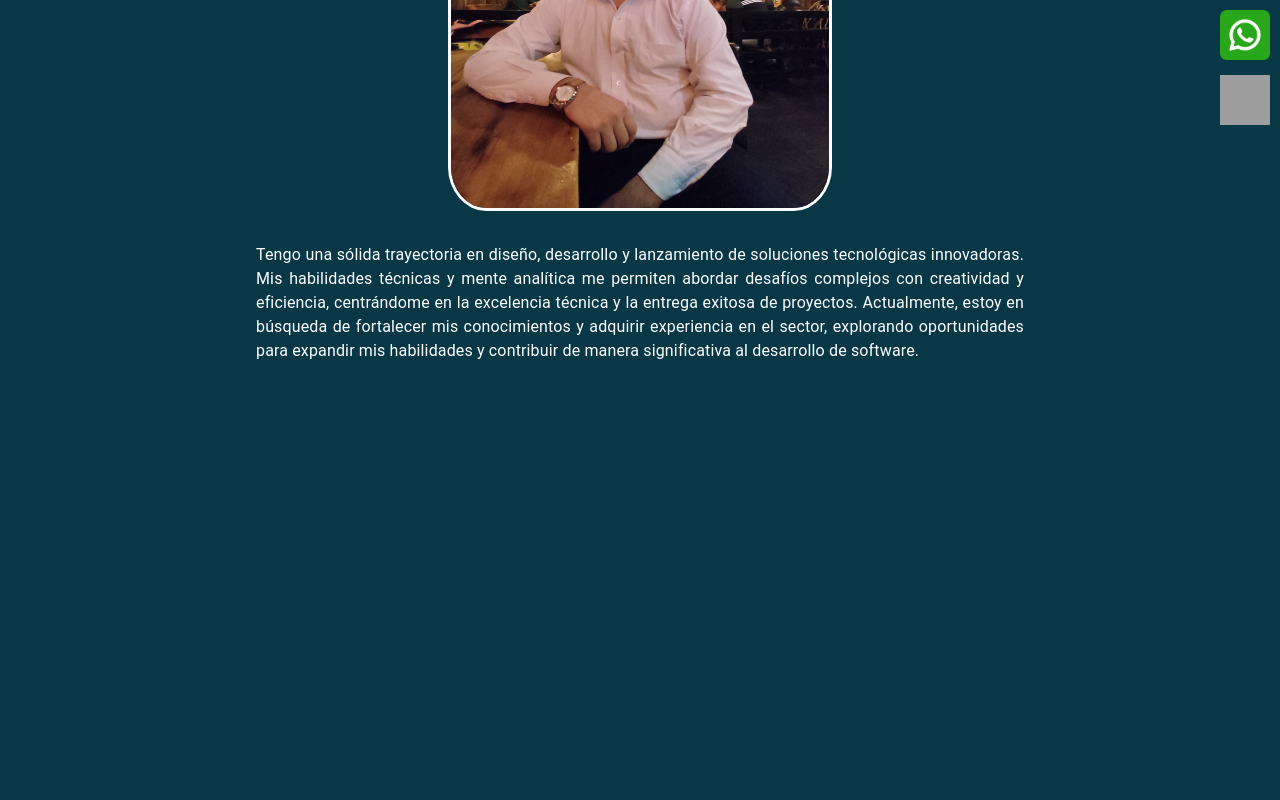
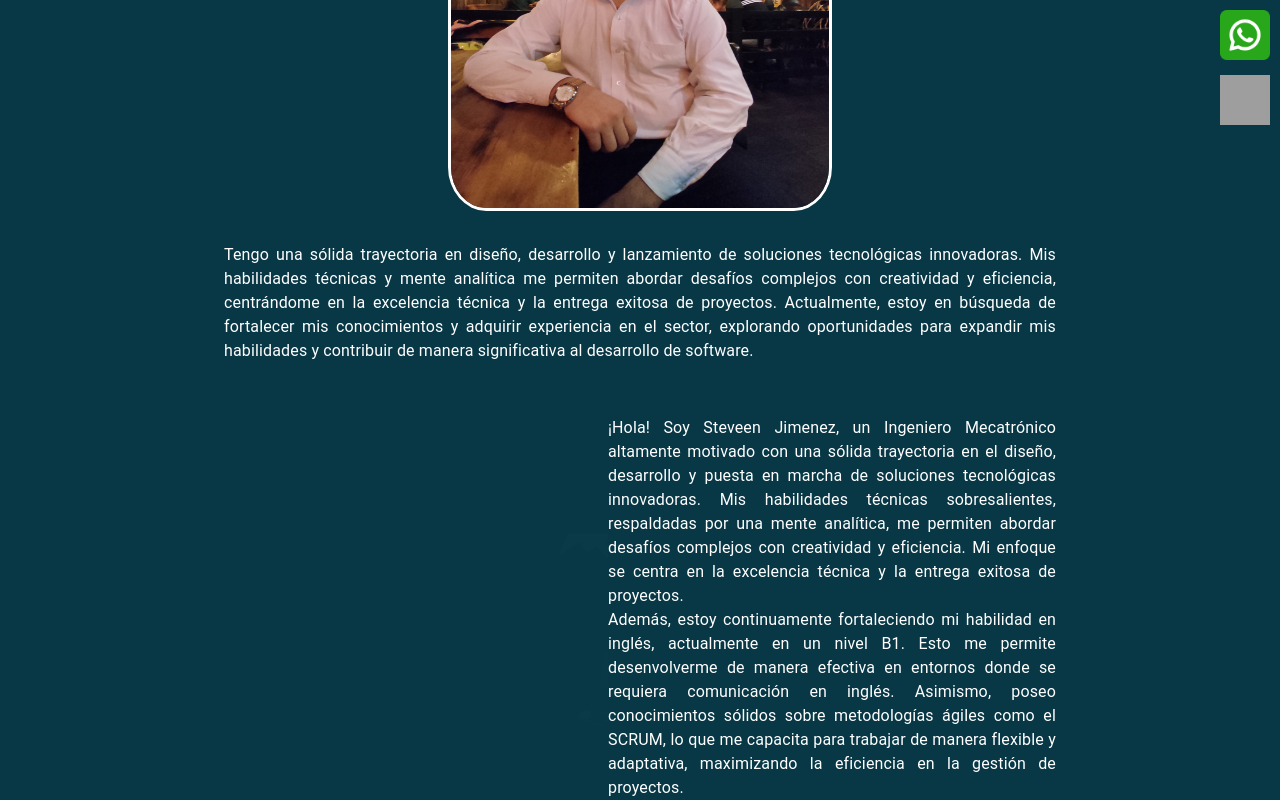
Before and after one commit to Stivenjimenez08/StevenPortfolio, a React app: page / in a window 1280 px wide. Shown: the part 420-1220 px from the top of the page. Before the commit the page ends 868 px from the top, so only its background shows below. Built offline with nearby package versions, Linux system fonts and the light colour scheme; grey boxes are pictures that could not be loaded; the HTML template or start-up script is replaced by a standard one.

Commit message:
se crea nuevo componente de redes sociales y de 'sobre mi', a la vez se les da estilos para que se vea correctamente en todos los break points

```diff
--- a/src/App.jsx
+++ b/src/App.jsx
@@ -1,15 +1,23 @@
+import { useState } from "react";
 import { AboutMe } from "./components/molecules/AboutMe/AboutMe";
+import { Home } from "./components/molecules/Home/Home";
 import { NavBar } from "./components/molecules/NavBar/NavBar";
 import { Network } from "./components/molecules/Network/Network";
 import './Style.css'
 
 export const App = ({ toggleTheme }) => {
+  const [isDarkTheme, setIsDarkTheme] = useState(true);
 
+  const toggleThemeWrapper = () => {
+    setIsDarkTheme(prevState => !prevState);
+    toggleTheme();
+  };
   return (
     <div className="contGlobal">
-      <NavBar toggleTheme={toggleTheme}/>
-      <AboutMe/>
+      <NavBar toggleTheme={toggleThemeWrapper}/>
+      <Home/>
       <Network/>
+      <AboutMe isDarkTheme={isDarkTheme}/>
     </div>
   );
 }
--- a/src/Languages/es.json
+++ b/src/Languages/es.json
@@ -7,7 +7,7 @@
     "profession": "Ingeniero mecatrónico",
     "home": "Tengo una sólida trayectoria en diseño, desarrollo y lanzamiento de soluciones tecnológicas innovadoras. Mis habilidades técnicas y mente analítica me permiten abordar desafíos complejos con creatividad y eficiencia, centrándome en la excelencia técnica y la entrega exitosa de proyectos. Actualmente, estoy en búsqueda de fortalecer mis conocimientos y adquirir experiencia en el sector, explorando oportunidades para expandir mis habilidades y contribuir de manera significativa al desarrollo de software.",
     "description": "¡Hola! Soy Steveen Jimenez, un Ingeniero Mecatrónico altamente motivado con una sólida trayectoria en el diseño, desarrollo y puesta en marcha de soluciones tecnológicas innovadoras. Mis habilidades técnicas sobresalientes, respaldadas por una mente analítica, me permiten abordar desafíos complejos con creatividad y eficiencia. Mi enfoque se centra en la excelencia técnica y la entrega exitosa de proyectos.",
-    "description2":"¡Hola! Soy Steveen Jimenez, un Ingeniero Mecatrónico altamente motivado con una sólida trayectoria en el diseño, desarrollo y puesta en marcha de soluciones tecnológicas innovadoras. Mis habilidades técnicas sobresalientes, respaldadas por una mente analítica, me permiten abordar desafíos complejos con creatividad y eficiencia. Mi enfoque se centra en la excelencia técnica y la entrega exitosa de proyectos.",
+    "description2":"Además, estoy continuamente fortaleciendo mi habilidad en inglés, actualmente en un nivel B1. Esto me permite desenvolverme de manera efectiva en entornos donde se requiera comunicación en inglés. Asimismo, poseo conocimientos sólidos sobre metodologías ágiles como el SCRUM, lo que me capacita para trabajar de manera flexible y adaptativa, maximizando la eficiencia en la gestión de proyectos.",
     "download":"Descargar CV"
 
 }
--- a/src/components/StyleComponent.css
+++ b/src/components/StyleComponent.css
@@ -13,19 +13,54 @@
     margin: 1rem 0 1rem 0;
     border: 3px solid white;
 }
+#description{text-align: justify;}
 #name{ margin-top: 1rem ; font-size:2rem; }
 #profession{font-size: 1.8rem; text-align: center;}
 .contentDescription{ width: 80vw; margin-top:1rem;}
-#description{text-align: justify;}
+.contentNetwork{
+    display: flex;
+    flex-direction: column;
+}
+.image-container {
+    position: relative;
+    display: inline-block;
+  }
+.image-name {
+    position: absolute;
+    top: 50%;
+    right: calc(100% + 10px);
+    transform: translateY(-50%);
+    background-color: rgba(0, 0, 0, 0.7);
+    color: white;
+    padding: 5px 10px;
+    border-radius: 5px;
+    opacity: 0;
+    transition: opacity 0.3s ease;
+  }
+.socialLink:hover + .image-name {
+    opacity: 1;
+  }
 
-/*.btnHv{} */
+.contentAboutMe{
+    margin-top: 2rem;
+    width: 90vw;
+    display: flex;
+    justify-content: center;
+    & .ContentAbout{
+        width: 35vw;
+    }
+    & .imgDevelop{
+        width: 35vw;
+    }
+}
+
 
 @media (max-width: 480px) {
     #name{ font-size:1.7rem; text-align: center;}
     #profession{font-size: 1.5rem; text-align: center;}
     .contentHome{
         width: 100vw;
-        height: 150vh;
+        height: 105vh;
         display: flex;
         flex-direction: column;
         align-items: center;
@@ -43,20 +78,20 @@
         height: 30px;
         margin-bottom: .5rem;
     }
-
-}
-
-@media (min-width: 481px) and (max-width: 767px) {
-    .contentHome{
-        width: 90vw;
-        height: 65vh;
+    .contentAboutMe{
+        margin-top: 2rem;
+        width: 100vw;
         display: flex;
         flex-direction: column;
+        justify-content: center;
         align-items: center;
-    }
-    .photo{
-        width: 40vw;
-        height: 35vh;
+        & .ContentAbout{
+            width: 80vw;
+            margin-top: 1rem;
+        }
+        & .imgDevelop{
+            width: 80vw;
+        }
     }
 }
 @media (min-width: 768px) and (max-width: 799px) {
@@ -94,6 +129,21 @@
         height: 40px;
         margin-bottom: .5rem;
     }
+    .contentAboutMe{
+        margin-top: 2rem;
+        width: 100vw;
+        display: flex;
+        justify-content: center;
+        align-items: center;
+        & .ContentAbout{
+            width: 40vw;
+            margin-top: 1rem;
+        }
+        & .imgDevelop{
+            width: 45vw;
+            height: 40vh;
+        }
+    }
 }
 @media (min-width: 800px) and (max-width: 899px) {
     .contentHome{
@@ -127,6 +177,21 @@
         width: 40px;
         height: 40px;
         margin-bottom: .5rem;
+    }
+    .contentAboutMe{
+        margin-top: 2rem;
+        width: 100vw;
+        display: flex;
+        justify-content: center;
+        align-items: center;
+        & .ContentAbout{
+            width: 40vw;
+            margin-top: 1rem;
+        }
+        & .imgDevelop{
+            width: 40vw;
+            height: 40vh;
+        }
     }
 }
 @media (min-width: 900px) and (max-width: 1024px) {
@@ -167,7 +232,7 @@
 @media (min-width: 1025px) and (max-width: 1440px) {
     .contentHome{
         width: 90vw;
-        height: 100vh;
+        height: 90vh;
         display: flex;
         flex-direction: column;
         align-items: center;
@@ -178,7 +243,7 @@
         flex-direction: column;
         justify-content: center;
         align-items: center;
-        & .contentDescription{width: 60vw;}
+        & .contentDescription{width: 65vw;}
     }
     .photo{
         width: 30vw;
@@ -197,11 +262,26 @@
         height: 50px;
         margin-bottom: .5rem;
     }
+    .contentAboutMe{
+        margin-top: 2rem;
+        width: 100vw;
+        display: flex;
+        justify-content: center;
+        align-items: center;
+        & .ContentAbout{
+            width: 35vw;
+            margin-top: 1rem;
+        }
+        & .imgDevelop{
+            width: 30vw;
+            height: 40vh;
+        }
+    }
 }
 @media (min-width: 1441px) and (max-width: 1920px) {
     .contentHome{
         width: 90vw;
-        height: 100vh;
+        height: 80vh;
         display: flex;
         flex-direction: column;
         align-items: center;
@@ -232,4 +312,23 @@
         height: 50px;
         margin-bottom: .5rem;
     }
+    .contentAboutMe{
+        margin-top: 2rem;
+        width: 100vw;
+        display: flex;
+        justify-content: center;
+        align-items: center;
+        & .ContentAbout{
+            width: 30vw;
+            height: 40vh;
+            display: flex;
+            flex-direction: column;
+            justify-content: center;
+            margin-top: 1rem;
+        }
+        & .imgDevelop{
+            width: 30vw;
+            height: 40vh;
+        }
+    }
 }
--- a/src/components/atoms/DownloadButton.jsx
+++ b/src/components/atoms/DownloadButton.jsx
@@ -23,8 +23,13 @@ export const DownloadButton = () => {
   };
 
   return (
-    <a onClick={handleDownload} color='secondary' className='btnDownload'>
+    <div class="image-container">
+        <a onClick={handleDownload} color='secondary' className='btnDownload socialLink' href='#'>
       <img src={cv} className="socialMediaCv" alt="Descargar Cv" />
     </a>
+    <div class="image-name">Download CV</div>
+      </div>
+
+
   );
 };
--- a/src/components/molecules/AboutMe/AboutMe.jsx
+++ b/src/components/molecules/AboutMe/AboutMe.jsx
@@ -1,24 +1,20 @@
-import React from "react";
-import { Typography } from "@mui/material";
-import { useTranslation } from "react-i18next";
-import photo from "../../../assets/fotohv.jpg";
+import { Typography } from '@mui/material'
+import DevelopDark from '../../../assets/develop.gif'
+import DevelopLight from '../../../assets/develop2.gif'
+import { useTranslation } from 'react-i18next'
 import "../../StyleComponent.css"
 
-export const AboutMe = () => {
-  const { t } = useTranslation();
+export const AboutMe = ({ isDarkTheme }) => {
+    const { t } = useTranslation();
+    const developGif = isDarkTheme ? DevelopDark : DevelopLight;
 
   return (
-    <div className="contentHome">
-        <div className="contentPersonalInfo">
-          <Typography id="name">Steveen Jimenez Zuluaga</Typography>
-          <Typography id="profession">{t("profession")}</Typography>
+    <div className="contentAboutMe">
+        <img src={developGif} className='imgDevelop'/>
+        <div className='ContentAbout'>
+            <Typography id="description">{t("description")}</Typography>
+            <Typography id="description">{t("description2")}</Typography>
         </div>
-      <div className="contentInfo">
-      <img src={photo} alt="Photo About Me" className="photo" />
-        <div className="contentDescription">
-          <Typography id="description">{t("home")}</Typography>
-        </div>
-      </div>
     </div>
-  );
-};
+  )
+}
--- /dev/null
+++ b/src/components/molecules/Home/Home.jsx
@@ -0,0 +1,24 @@
+import React from "react";
+import { Typography } from "@mui/material";
+import { useTranslation } from "react-i18next";
+import photo from "../../../assets/fotohv.jpg";
+import "../../StyleComponent.css"
+
+export const Home = () => {
+  const { t } = useTranslation();
+
+  return (
+    <div className="contentHome">
+      <div className="contentPersonalInfo">
+        <Typography id="name">Steveen Jimenez Zuluaga</Typography>
+        <Typography id="profession">{t("profession")}</Typography>
+      </div>
+      <div className="contentInfo">
+        <img src={photo} alt="Photo About Me" className="photo" />
+        <div className="contentDescription">
+          <Typography id="description">{t("home")}</Typography>
+        </div>
+      </div>
+    </div>
+  );
+};
--- a/src/components/molecules/Network/Network.jsx
+++ b/src/components/molecules/Network/Network.jsx
@@ -27,14 +27,17 @@ export const Network = () => {
 
   return (
     <div className="contentNetwork" style={{ top: `${scrollY + offset}px `, position: "absolute" }}>
-      <div>
-        <a href={LinkedIn} target="blank"><img src={linkedIn} className="socialMedia" alt="linkedIn" /></a>
+      <div class="image-container">
+        <a href={LinkedIn} target="blank" className="socialLink"><img src={linkedIn} className="socialMedia" alt="linkedIn" /></a>
+        <div class="image-name">LinkedIn</div>
       </div>
-      <div>
-      <a href={Github} target="blank"><img src={github}  className="socialMedia"alt="Github" /></a>
+      <div class="image-container">
+      <a href={Github} target="blank" className="socialLink"><img src={github}  className="socialMedia"alt="Github" /></a>
+      <div class="image-name">Github</div>
       </div>
-      <div>
-      <a href={Whatsapp} target="blank"><img src={whatsapp}  className="socialMedia"alt="Whatsapp" /></a>
+      <div class="image-container">
+      <a href={Whatsapp} target="blank" className="socialLink"><img src={whatsapp}  className="socialMedia"alt="Whatsapp" /></a>
+      <div class="image-name">Whatsapp</div>
       </div>
       <DownloadButton/>
     </div>
```
Also changed, not shown: src/assets/develop.gif (added), src/assets/develop2.gif (added).
